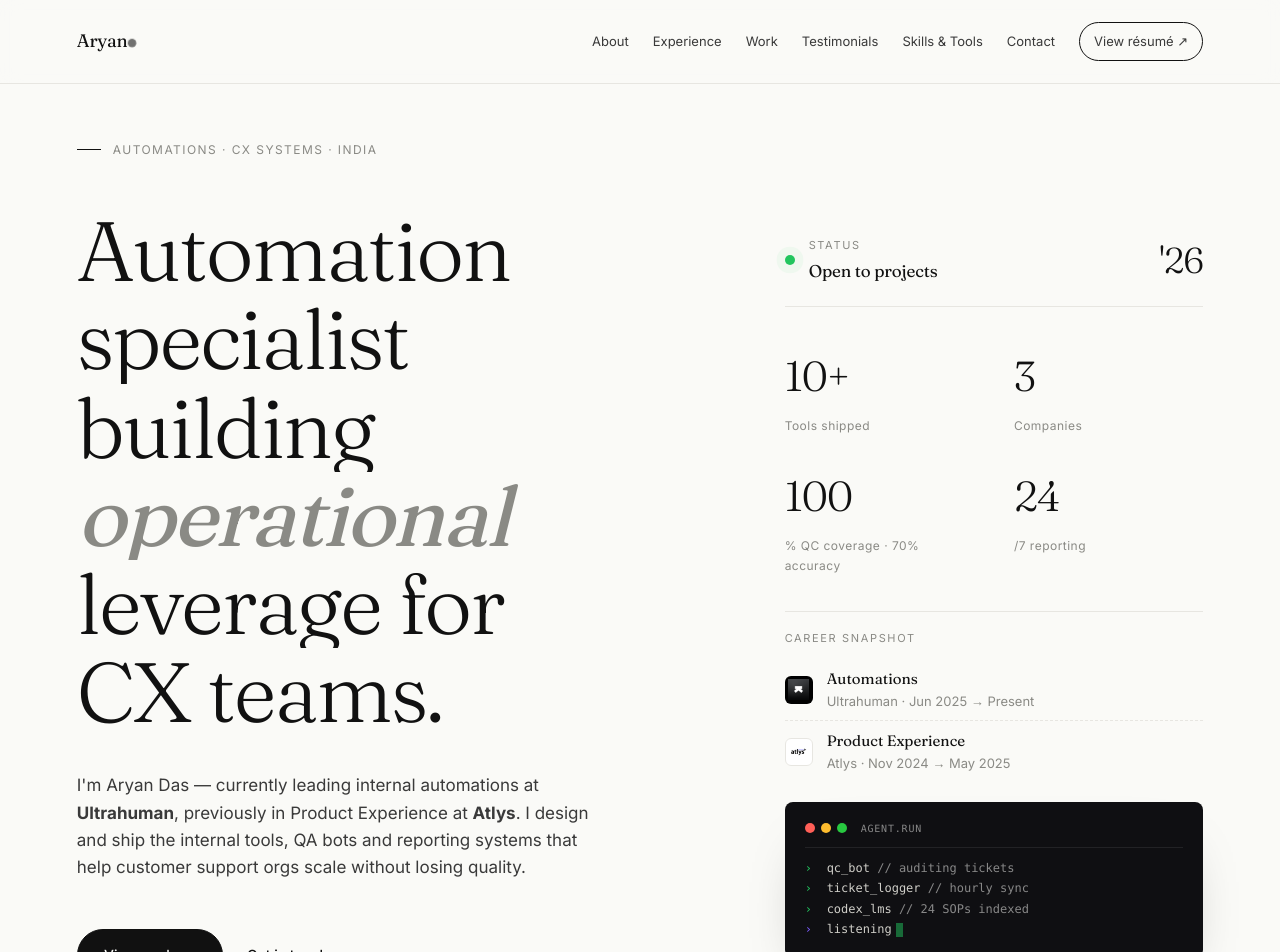
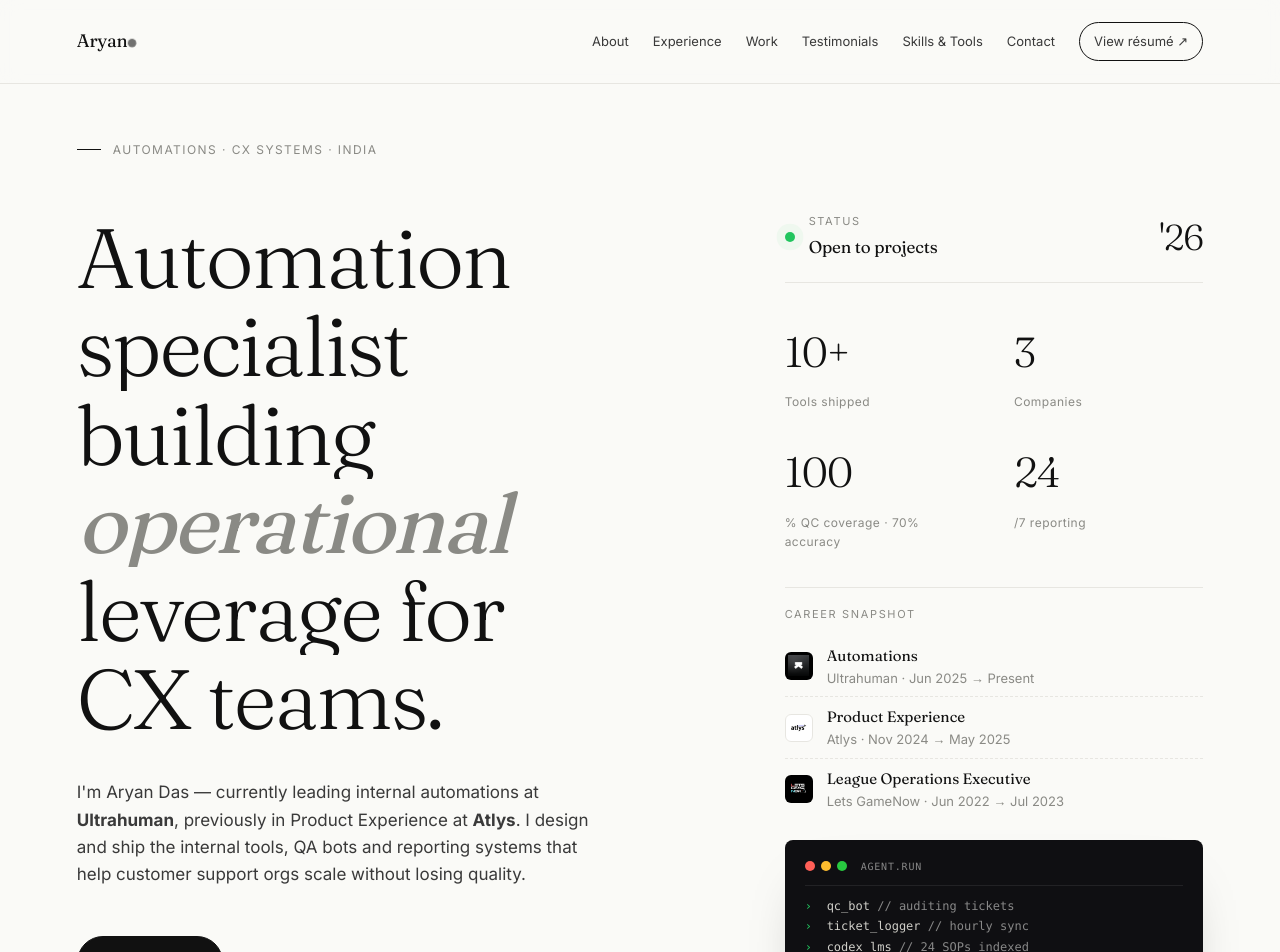
Before and after one commit to Aryandas2002/Aryan-Portfolio, a React (Vite) app: page / in a window 1280 px wide. Shown: the top 952 px of the page. Built offline with nearby package versions, Linux system fonts and the light colour scheme.

Commit message:
Include Lets GameNow in career snapshot

```diff
--- a/src/App.jsx
+++ b/src/App.jsx
@@ -334,6 +334,13 @@
                   <div className="at">Atlys · Nov 2024 → May 2025</div>
                 </div>
               </div>
+              <div className="focus-row">
+                <div className="co-mark"><img src={LETS_GAME_NOW} alt="Lets GameNow" /></div>
+                <div>
+                  <div className="role">League Operations Executive</div>
+                  <div className="at">Lets GameNow · Jun 2022 → Jul 2023</div>
+                </div>
+              </div>
             </div>
 
             <div className="agent-card" aria-hidden="true">
```
